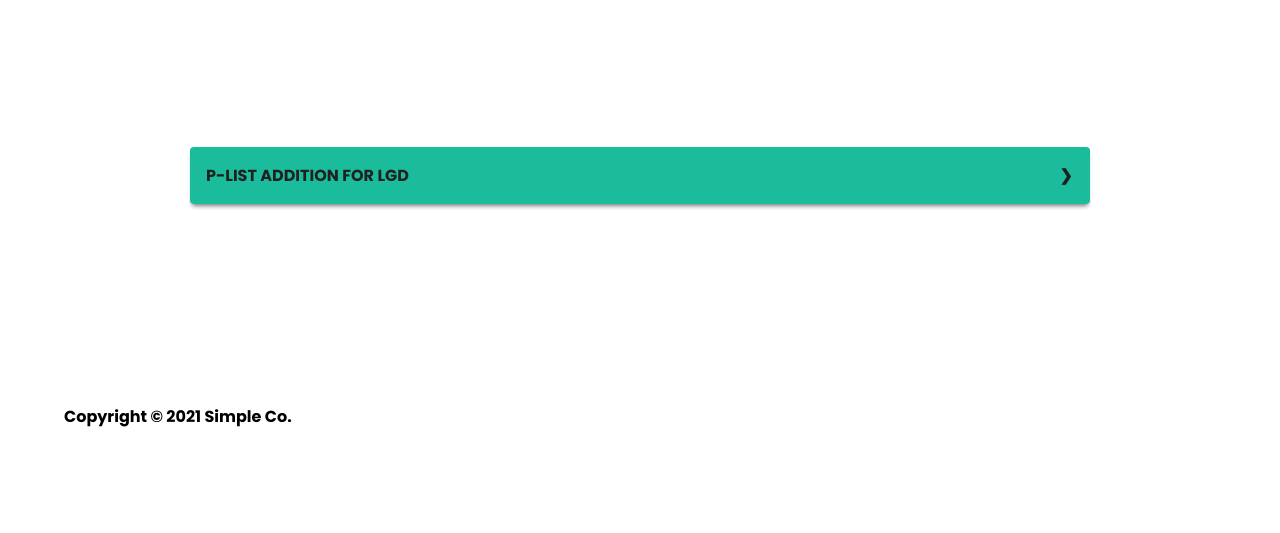
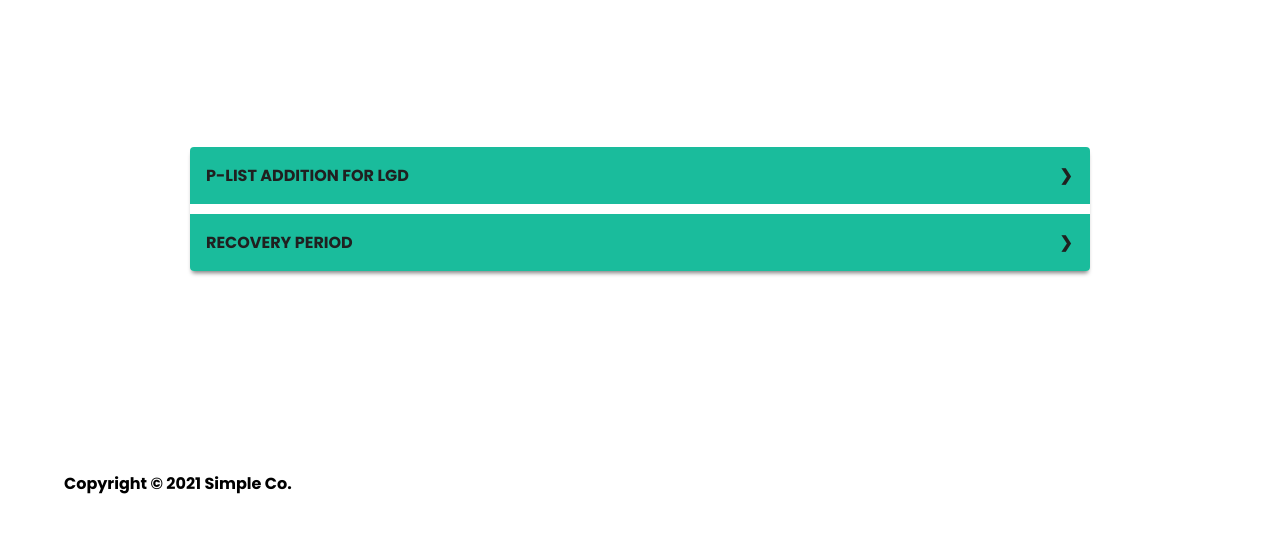
Before and after one commit to hiki0505/irfs_interface, a Django app: page /lgd in a window 1280 px wide. Shown: the part 193-726 px from the top of the page. Run offline with Django 3.2, Linux system fonts and the light colour scheme; some libraries are stand-ins or nearby versions.

Commit message:
added new lgd file

```diff
--- a/interface/templates/irfs/lgd.html
+++ b/interface/templates/irfs/lgd.html
@@ -53,6 +53,28 @@
                         </form>
                     </div>
         </div>
+
+        <div class="accordion">
+             <input type="checkbox" name="radio-a" id="check2">
+                <label class="accordion-label" for="check2">RECOVERY PERIOD</label>
+                    <div class="accordion-content">
+                        <form class="Form" name="form" role="form" method="post" action="">
+                            {% csrf_token %}
+                            <div class="Form-title">Select recovery period:<br></div>
+                                <div class="Form-sections">
+						            <div class="Form-section" style="width: 40%;">
+                                        <div class="Form-field">
+                                            <label class="Form-label" for="host">Recovery period in month:</label>
+								            <input class="Form-input" id="host" name="host" type="number">
+                                        </div>
+                                    </div>
+                                </div>
+                            <div class="Form-buttonContainer">
+                                <button class="Form-button">SUBMIT</button>
+                            </div>
+                        </form>
+                    </div>
+        </div>
     </div>
 
 
```
